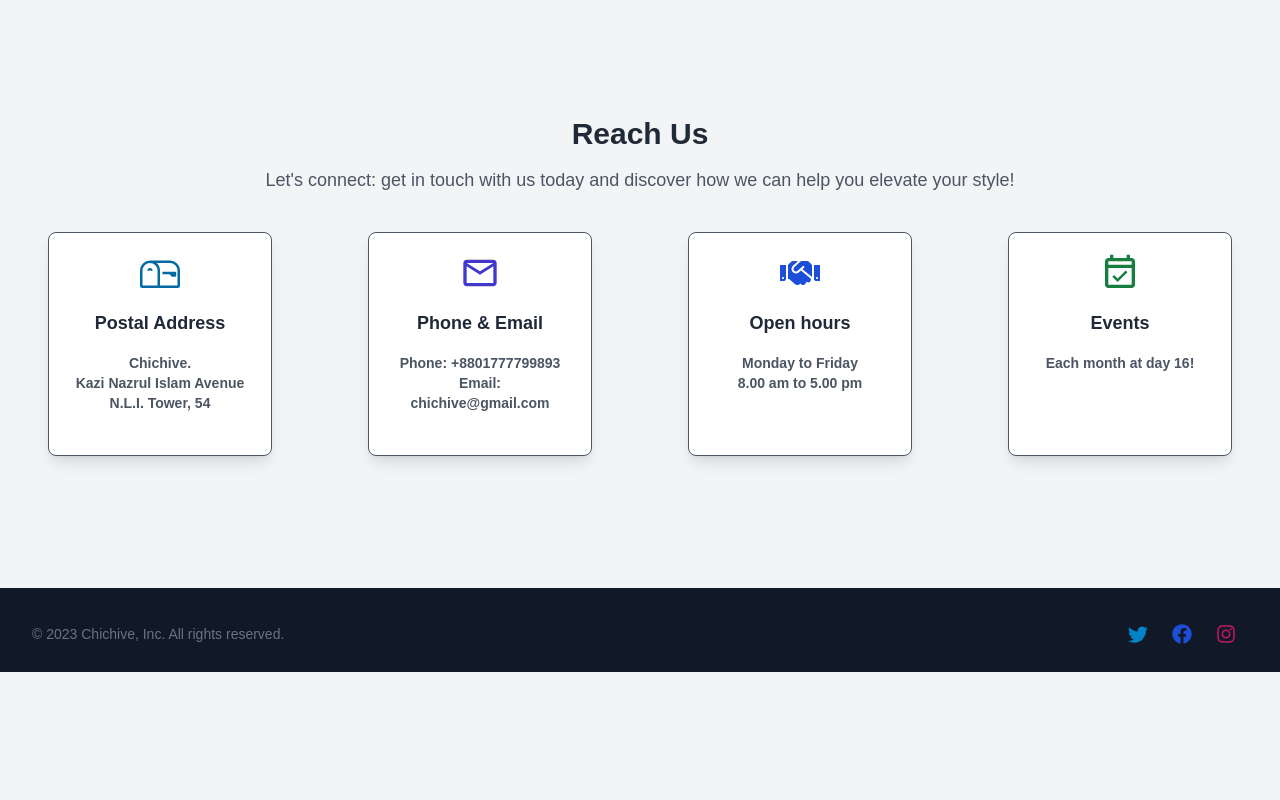
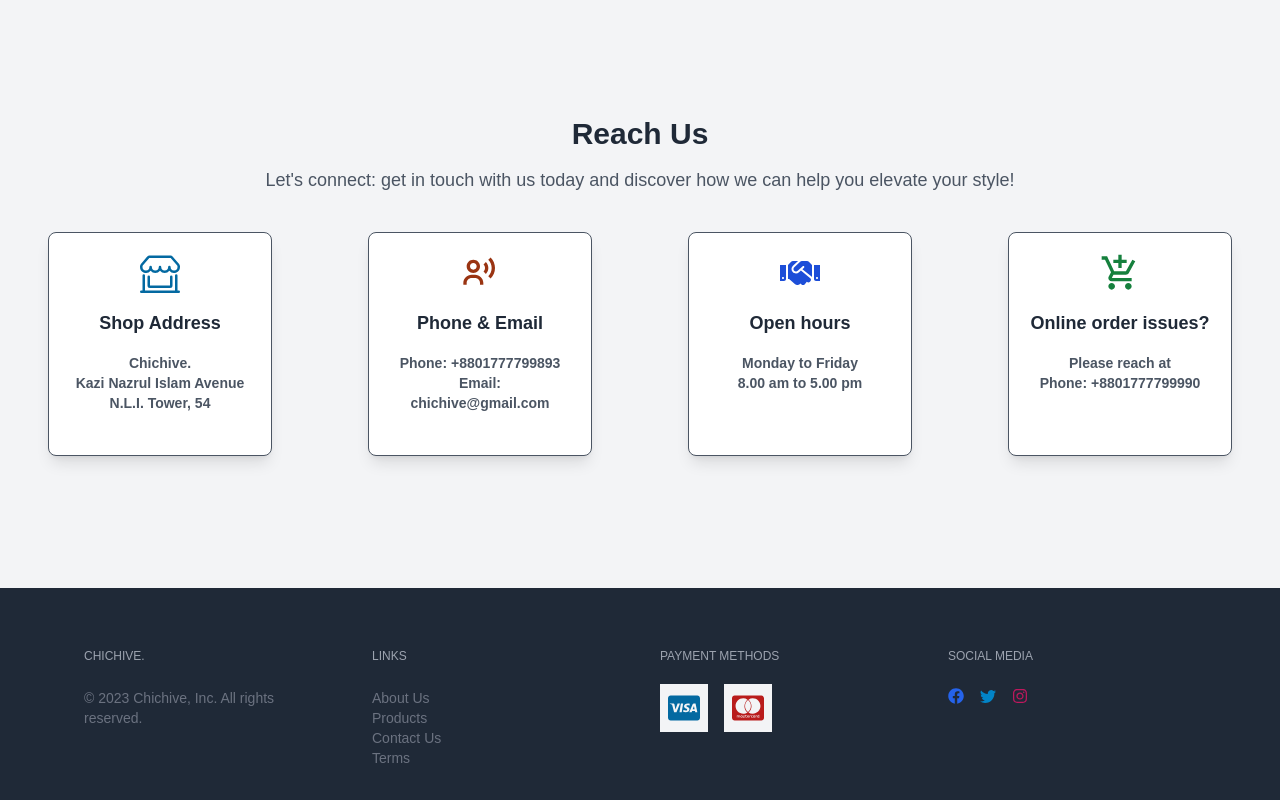
Before and after one commit to shoibaldas/chichive-client, a React (Create React App) app: page / in a window 1280 px wide. Shown: the part 3390-4190 px from the top of the page. Before the commit the page ends 4062 px from the top, so only its background shows below. Built offline with nearby package versions, Linux system fonts and the light colour scheme; no server answers.

Commit message:
hompage footer is changed

```diff
--- a/src/components/FeatureCategories/FeatureCategories.js
+++ b/src/components/FeatureCategories/FeatureCategories.js
@@ -1,27 +1,23 @@
 import React, { useEffect, useState } from "react";
 import { Swiper, SwiperSlide } from "swiper/react";
-
 import "swiper/css";
 import "swiper/css/effect-coverflow";
 import "swiper/css/pagination";
 import "swiper/css/navigation";
-
-import { EffectCoverflow, Pagination, Navigation } from "swiper";
-
+import SwiperCore, {
+  EffectCoverflow,
+  Pagination,
+  Navigation,
+  Autoplay,
+} from "swiper";
 import "./Categories.css";
-
 import {
   MdOutlineKeyboardArrowLeft,
   MdOutlineKeyboardArrowRight,
 } from "react-icons/md";
+import Loader from "../Loader/Loader";
 
-import slide_image_1 from "../../assets/woman1.jpg";
-import slide_image_2 from "../../assets/woman3.jpg";
-import slide_image_3 from "../../assets/fashon1.jpg";
-import slide_image_4 from "../../assets/fashion2.jpg";
-import slide_image_5 from "../../assets/fashoin3.jpg";
-import slide_image_6 from "../../assets/woman3.jpg";
-import Loader from "../Loader/Loader";
+SwiperCore.use([Pagination, Navigation, Autoplay]);
 
 const FeatureCategories = () => {
   const [loading, setLoading] = useState(true);
@@ -82,7 +78,13 @@ const FeatureCategories = () => {
         <div>
           {categories.map((featureCategory) => (
             <SwiperSlide key={featureCategory._id} className="swipe-slide">
-              <img className="image " src={featureCategory.image} alt="slide_image" />
+              <img
+                className="image relative"
+                src={featureCategory.image}
+                alt="slide_image"
+              />
+               <div className="absolute top-0 left-0 right-0 bottom-0 bg-black/30 z-[2] rounded-[2rem]" />
+               <div className="absolute top-5 left-5 text-gray-200 z-[4] text-xl font-bold">{featureCategory.name}</div>
             </SwiperSlide>
           ))}
         </div>
--- a/src/components/Footer/Footer.js
+++ b/src/components/Footer/Footer.js
@@ -1,40 +1,98 @@
-import React from 'react';
-import { FaFacebook, FaInstagram } from "react-icons/fa";
+import React from "react";
+import {
+  FaFacebook,
+  FaInstagram,
+  FaCcVisa,
+  FaCcMastercard,
+} from "react-icons/fa";
 import { BsTwitter } from "react-icons/bs";
+import { Link } from "react-router-dom";
 
 const Footer = () => {
   return (
-        <footer className="bg-gray-900 pt-8 pb-6">
-          <div className="container mx-auto px-4">
-            <div className="flex flex-wrap justify-between items-center">
-              <div className="w-full lg:w-6/12 px-4 flex justify-center md:justify-start">
-                <p className="text-gray-500 text-sm">
+    <footer className="bg-gray-800 sm:mt-10 pt-10">
+      <div className="max-w-6xl m-auto text-gray-800 flex flex-wrap justify-left">
+        <div className="p-5 w-1/2 sm:w-4/12 md:w-3/12">
+          <div className="text-xs uppercase text-gray-400 font-medium mb-6">
+            Chichive.
+          </div>
+          <p className="my-3 block text-gray-500 text-sm">
             © 2023 Chichive, Inc. All rights reserved.
           </p>
         </div>
-              <div className="w-full lg:w-6/12 px-4">
-                <ul className="list-none ml-auto">
+        <div className="p-5 w-1/2 sm:w-4/12 md:w-3/12">
+          <div className="text-xs uppercase text-gray-400 font-medium mb-6">
+            Links
+          </div>
+          <ul className="my-3">
             <li>
-                    <div className="flex items-center justify-center md:justify-end pt-8 md:pt-0">
-                      <a
-                        className="text-gray-500 hover:text-gray-900 text-xl font-semibold block py-1 px-3"
+              <Link
+                to="/about"
+                className="text-gray-500 hover:text-gray-600 text-sm block"
               >
-                        <BsTwitter className='text-sky-600'></BsTwitter>
-                      </a>
-                      <a
-                        className="text-gray-500 hover:text-gray-900 text-xl font-semibold block py-1 px-3"
+                About Us
+              </Link>
+            </li>
+            <li>
+              <Link
+                to="/products"
+                className="text-gray-500 hover:text-gray-600 text-sm block"
               >
-                         <FaFacebook className='text-blue-700'></FaFacebook>
-                      </a>
-                      <a
-                        className="text-gray-500 hover:text-gray-900 text-xl font-semibold block py-1 px-3"
+                Products
+              </Link>
+            </li>
+            <li>
+              <Link
+                to="/contact"
+                className="text-gray-500 hover:text-gray-600 text-sm block"
               >
-                         <FaInstagram className='text-pink-700'></FaInstagram>
-                      </a>
-                    </div>
+                Contact Us
+              </Link>
+            </li>
+            <li>
+              <Link
+                to="#"
+                className="text-gray-500 hover:text-gray-600 text-sm block"
+              >
+                Terms
+              </Link>
             </li>
           </ul>
         </div>
+        <div className="p-5 w-1/2 sm:w-4/12 md:w-3/12">
+          <div className="text-xs uppercase text-gray-400 font-medium mb-3">
+            Payment Methods
+          </div>
+          <ul className="flex flex-wrap -ml-2">
+            <li className="px-2 py-2 m-2 bg-gray-100">
+              <FaCcVisa className="text-sky-700 w-8 h-8" />
+            </li>
+            <li className="px-2 py-2 m-2 bg-gray-100">
+              <FaCcMastercard className="text-red-700 w-8 h-8" />
+            </li>
+          </ul>
+        </div>
+        <div className="p-5 w-1/2 sm:w-4/12 md:w-3/12">
+          <div className="text-xs uppercase text-gray-400 font-medium mb-6">
+            Social Media
+          </div>
+          <ul className="flex -ml-2">
+            <li className="px-2">
+              <Link href="#" className="text-gray-500 hover:text-gray-600">
+                <FaFacebook className="text-blue-600" />
+              </Link>
+            </li>
+            <li className="px-2">
+              <Link href="#" className="text-gray-500 hover:text-gray-600">
+                <BsTwitter className="text-sky-600" />
+              </Link>
+            </li>
+            <li className="px-2">
+              <Link to="#" className="text-gray-500 hover:text-gray-600">
+                <FaInstagram className="text-pink-700" />
+              </Link>
+            </li>
+          </ul>
         </div>
       </div>
     </footer>
--- a/src/components/ReachUs/ReachUs.js
+++ b/src/components/ReachUs/ReachUs.js
@@ -1,7 +1,8 @@
 import React from "react";
 import { FaHandshake } from "react-icons/fa";
-import { MdOutlineEmail, MdOutlineEventAvailable } from "react-icons/md";
-import { BsMailbox } from "react-icons/bs";
+import { MdAddShoppingCart } from "react-icons/md";
+import { BsShopWindow } from "react-icons/bs";
+import { BiUserVoice } from "react-icons/bi";
 
 const ReachUs = () => {
   return (
@@ -16,10 +17,10 @@ const ReachUs = () => {
       <div className="flex flex-wrap justify-around">
         <div className="h-56 w-10/12 md:w-56 p-5 bg-white border border-gray-600 rounded-lg shadow-lg cursor-pointer mb-3">
           <div className="flex justify-center align-middle">
-            <BsMailbox className="h-10 w-10 text-sky-700"></BsMailbox>
+            <BsShopWindow className="h-10 w-10 text-sky-700"></BsShopWindow>
           </div>
           <div className="text-center my-4">
-            <p className="text-lg font-semibold text-gray-800">Postal Address</p>
+            <p className="text-lg font-semibold text-gray-800">Shop Address</p>
           </div>
           <div className="text-center">
             <p className="text-sm font-semibold text-gray-600">Chichive.</p>
@@ -33,7 +34,7 @@ const ReachUs = () => {
         </div>
         <div className="h-56 w-10/12 md:w-56 p-5 bg-white border border-gray-600 rounded-lg shadow-lg cursor-pointer mb-3">
           <div className="flex justify-center align-middle">
-            <MdOutlineEmail className="h-10 w-10 text-indigo-700"></MdOutlineEmail>
+            <BiUserVoice className="h-10 w-10 text-orange-800"></BiUserVoice>
           </div>
           <div className="text-center my-4">
             <p className="text-lg font-semibold text-gray-800">Phone & Email</p>
@@ -65,14 +66,19 @@ const ReachUs = () => {
         </div>
         <div className="h-56 w-10/12 md:w-56 p-5 bg-white border border-gray-600 rounded-lg shadow-lg cursor-pointer mb-3">
           <div className="flex justify-center align-middle">
-            <MdOutlineEventAvailable className="h-10 w-10 text-green-700"></MdOutlineEventAvailable>
+            <MdAddShoppingCart className="h-10 w-10 text-green-700"></MdAddShoppingCart>
           </div>
           <div className="text-center my-4">
-            <p className="text-lg font-semibold text-gray-800">Events</p>
+            <p className="text-lg font-semibold text-gray-800">
+              Online order issues?
+            </p>
           </div>
           <div className="text-center">
             <p className="text-sm font-semibold text-gray-600">
-              Each month at day 16!
+              Please reach at
+            </p>
+            <p className="text-sm font-semibold text-gray-600">
+              Phone: +8801777799990
             </p>
           </div>
         </div>
```
Lines whose indentation alone changed are shown as unchanged.
